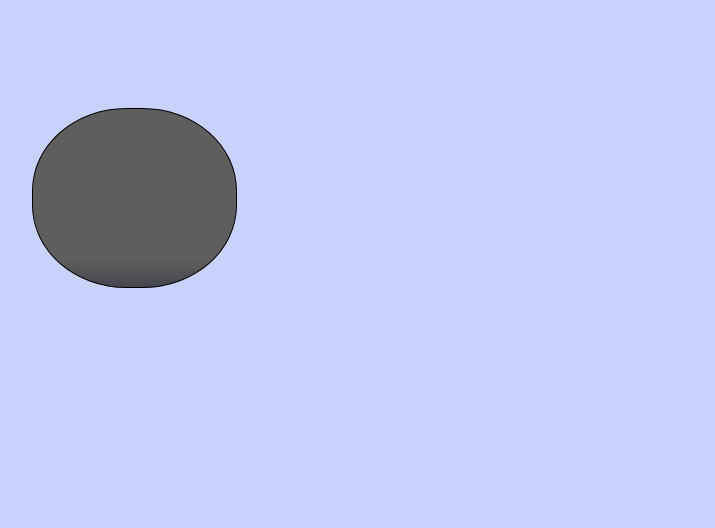
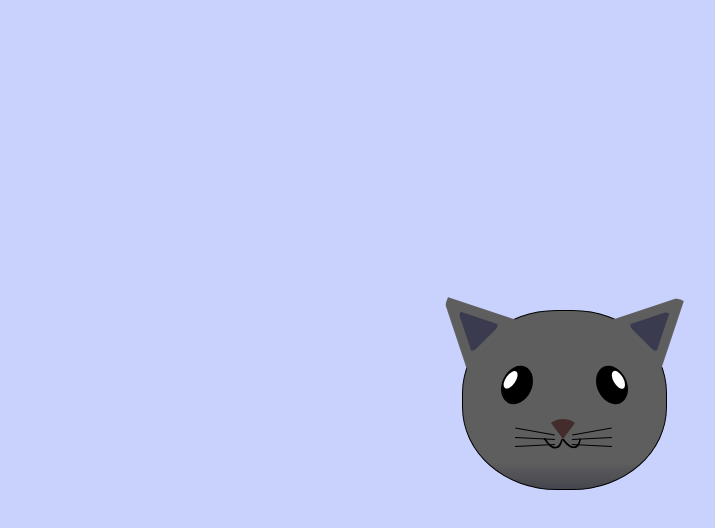
Before and after one commit to martinalegre77/11_intermediate_css, a plain HTML site: page index.html in a window 1280 px wide. Shown: the whole page, without its empty margins (76-791 px from the left). Drawn offline with Linux system fonts and the light colour scheme.

Commit message:
gato terminado

```diff
--- a/index.html
+++ b/index.html
@@ -10,6 +10,44 @@
 <body>
   <main>
     <div class="cat-head">
+      <!-- OREJAS -->
+      <div class="cat-ears">
+        <div class="cat-left-ear">
+          <div class="cat-left-inner-ear"></div>
+        </div>
+        <div class="cat-right-ear">
+          <div class="cat-right-inner-ear"></div>
+        </div>
+      </div>
+      <!-- OJOS -->
+      <div class="cat-eyes">
+        <div class="cat-left-eye">
+          <div class="cat-left-inner-eye"></div>
+        </div>
+        <div class="cat-right-eye">
+          <div class="cat-right-inner-eye"></div>
+        </div>
+      </div>
+      <!-- NARIZ -->
+      <div class="cat-nose"></div>
+      <!-- BOCA -->
+      <div class="cat-mouth">
+        <div class="cat-mouth-line-left"></div>
+        <div class="cat-mouth-line-right"></div>
+      </div>
+      <!-- BIGOTES -->
+      <div class="cat-whiskers">
+        <div class="cat-whiskers-left">
+          <div class="cat-whisker-left-top"></div>
+          <div class="cat-whisker-left-middle"></div>
+          <div class="cat-whisker-left-bottom"></div>
+        </div>
+        <div class="cat-whiskers-right">
+          <div class="cat-whisker-right-top"></div>
+          <div class="cat-whisker-right-middle"></div>
+          <div class="cat-whisker-right-bottom"></div>
+        </div>
+      </div>
 
     </div>
   </main>
--- a/styles.css
+++ b/styles.css
@@ -7,12 +7,209 @@ body{
 }
 
 .cat-head{
-    position: relative;
-    top: 100px;
-    left: 100px;
+    position: absolute;
+    top: 0;
+    right: 0;
+    left: 0;
+    bottom: 0;
+    margin: auto;
     width: 205px;
     height: 180px;
     border: 1px solid #000;
     border-radius: 46%;
     background-image: linear-gradient(#5e5e5e 85%, #45454f 100%);
 }
+
+/* .box{
+    width: 200px;
+    height: 600px;
+    background-color: #000;
+    position: absolute;
+    top: 800px;
+    left: 650px;
+} */
+
+.cat-left-ear{
+    position: absolute;
+    top: -26px;
+    left: -31px;
+    z-index: 1;
+    border-top-left-radius: 90px;
+    border-top-right-radius: 10px;
+    transform: rotate(-45deg);
+    border-left: 35px solid transparent;
+    border-right: 35px solid transparent;
+    border-bottom: 70px solid #5e5e5e;
+}
+
+.cat-right-ear{
+    position: absolute;
+    top: -26px;
+    left: 163px;
+    z-index: 1;
+    transform: rotate(45deg);
+    border-top-left-radius: 90px;
+    border-top-right-radius: 10px;
+    border-left: 35px solid transparent;
+    border-right: 35px solid transparent;
+    border-bottom: 70px solid #5e5e5e;
+}
+
+.cat-left-inner-ear{
+    position:absolute;
+    top: 22px;
+    left: -20px;
+    border-bottom-left-radius: 40%;
+    border-bottom-right-radius: 40%;
+    border-top-left-radius: 90px;
+    border-top-right-radius: 10px;
+    border-left: 20px solid transparent;
+    border-right: 20px solid transparent;
+    border-bottom: 40px solid #3b3b4f;
+}
+
+.cat-right-inner-ear{
+    position:absolute;
+    top: 22px;
+    left: -20px;
+    border-bottom-left-radius: 40%;
+    border-bottom-right-radius: 40%;
+    border-top-left-radius: 90px;
+    border-top-right-radius: 10px;
+    border-left: 20px solid transparent;
+    border-right: 20px solid transparent;
+    border-bottom: 40px solid #3b3b4f;
+}
+
+.cat-left-eye{
+    position: absolute;
+    top: 54px;
+    left: 39px;
+    border-radius: 60%;
+    transform: rotate(25deg);
+    width: 30px;
+    height: 40px;
+    background-color: #000;
+}
+
+.cat-right-eye{
+    position: absolute;
+    top: 54px;
+    left: 134px;
+    border-radius: 60%;
+    transform: rotate(-25deg);
+    width: 30px;
+    height: 40px;
+    background-color: #000;
+}
+
+.cat-left-inner-eye{
+    position: absolute;
+    top: 8px;
+    left: 2px;
+    border-radius: 60%;
+    transform: rotate(10deg);
+    width: 10px;
+    height: 20px;
+    background-color: #fff;
+}
+
+.cat-right-inner-eye{
+    position: absolute;
+    top: 8px;
+    left: 18px;
+    border-radius: 60%;
+    transform: rotate(-5deg);
+    width: 10px;
+    height: 20px;
+    background-color: #fff;
+}
+
+.cat-nose{
+    position: absolute;
+    top: 108px;
+    left: 85px;
+    border-top-left-radius: 50%;
+    border-bottom-left-radius: 50%;
+    border-bottom-right-radius: 50%;
+    transform: rotate(180deg);
+    border-left: 15px solid transparent;
+    border-right: 15px solid transparent;
+    border-bottom: 20px solid #442c2c;
+}
+
+.cat-mouth div {
+    width: 30px;
+    height: 50px;
+    border: 2px solid #000;
+    border-radius: 190%/190px 150px 0 0;
+    border-color: black transparent transparent transparent;
+}
+
+.cat-mouth-line-left{
+    position: absolute;
+    top: 88px;
+    left: 74px;
+    transform: rotate(170deg);
+}
+
+.cat-mouth-line-right{
+    position: absolute;
+    top: 88px;
+    left: 91px;
+    transform: rotate(165deg);
+}
+
+.cat-whiskers-left div{
+    width: 40px;
+    height: 1px;
+    background-color: #000;
+}
+
+.cat-whiskers-right div{
+    width: 40px;
+    height: 1px;
+    background-color: #000;
+}
+
+.cat-whisker-left-top{
+    position: absolute;
+    top: 120px;
+    left: 52px;
+    transform: rotate(10deg);
+}
+
+.cat-whisker-left-middle{
+    position: absolute;
+    top: 127px;
+    left: 52px;
+    transform: rotate(3deg);
+}
+
+.cat-whisker-left-bottom{
+    position: absolute;
+    top: 134px;
+    left: 52px;
+    transform: rotate(-3deg);
+}
+
+.cat-whisker-right-top{
+    position: absolute;
+    top: 120px;
+    left: 109px;
+    transform: rotate(-10deg);
+}
+
+.cat-whisker-right-middle{
+    position: absolute;
+    top: 127px;
+    left: 109px;
+    transform: rotate(-3deg);
+}
+
+.cat-whisker-right-bottom{
+    position: absolute;
+    top: 134px;
+    left: 109px;
+    transform: rotate(3deg);
+}
```
Also changed, not shown: 1 other file.
